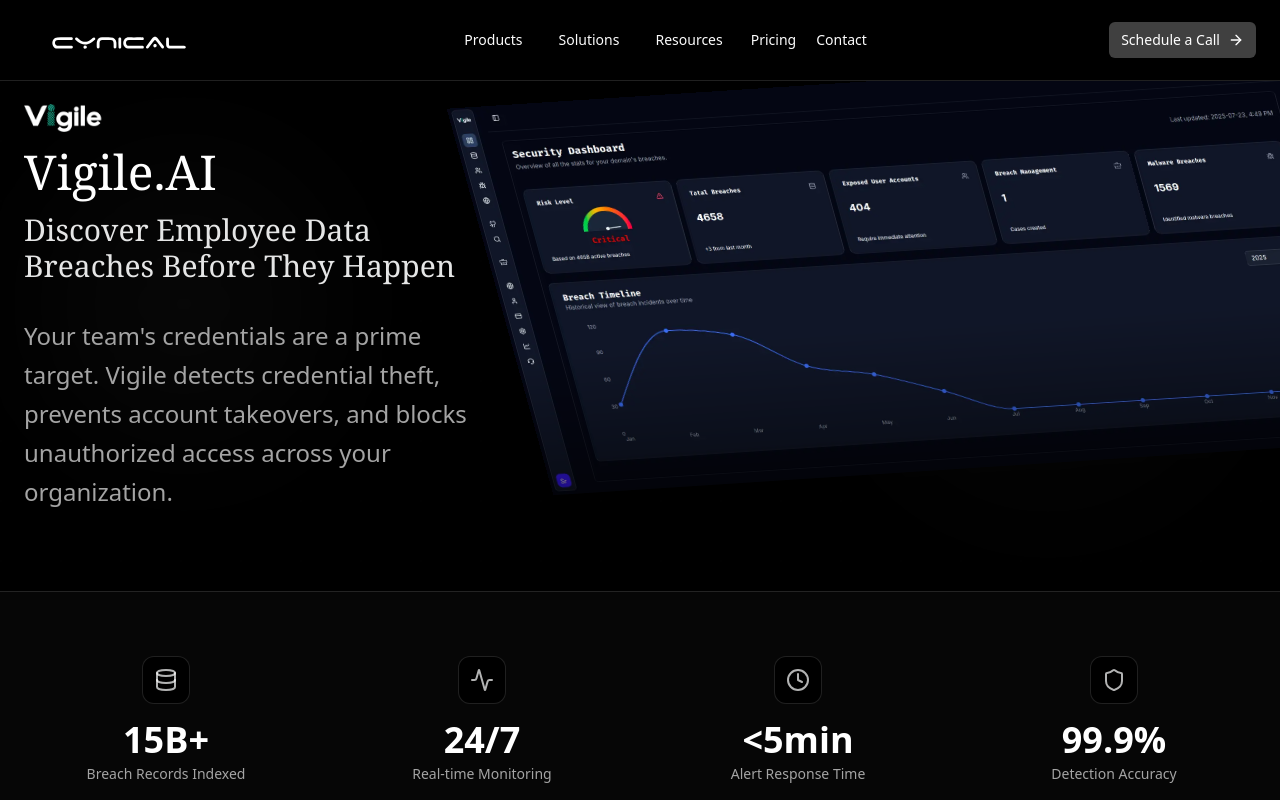
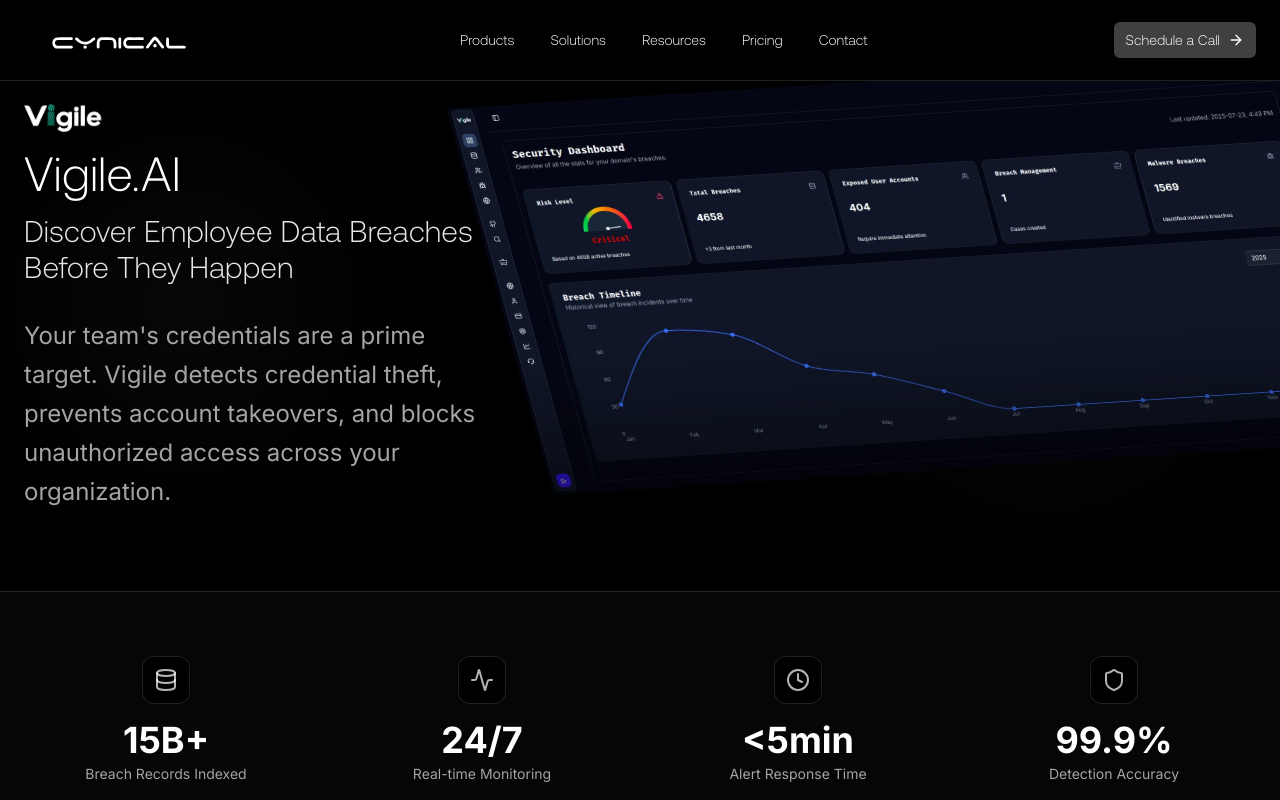
Before and after one commit to JivanKadel/cynicalsite, a Next.js app: page /products/vigile in a window 1280 px wide. Shown: the top 800 px of the page. Built offline with nearby package versions, Linux system fonts and the light colour scheme.

Commit message:
feat(font): headers of aeonik font, paragraph with inter font

```diff
--- a/app/globals.css
+++ b/app/globals.css
@@ -118,6 +118,16 @@
     0 32px 64px -16px transparent;
 }
 
+h1,
+h2,
+h3 {
+  font-family: var(--font-aeonik);
+}
+
+p {
+  font-family: var(--font-inter);
+}
+
 @layer base {
   * {
     @apply border-border outline-ring/50;
--- a/app/layout.tsx
+++ b/app/layout.tsx
@@ -1,4 +1,5 @@
 import type { Metadata } from "next";
+import localFont from "next/font/local";
 import { Inter, Noto_Serif } from "next/font/google";
 import "./globals.css";
 import Navbar from "@/components/layout/NavBar";
@@ -16,6 +17,13 @@
   display: "swap",
 });
 
+const aeonik = localFont({
+  src: "./font/Aeonik-Light.ttf",
+  variable: "--font-aeonik",
+  display: "swap",
+  fallback: ["system-ui", "arial"],
+});
+
 export const metadata: Metadata = {
   title: "Cynical Technology - Revolutionizing and Empowering Cybersecurity",
   description: "Securing your digital space",
@@ -29,7 +37,7 @@
   return (
     <html
       lang="en"
-      className={`${noto.variable} ${inter.variable} antialiased`}
+      className={`${noto.variable} ${inter.variable} antialiased ${aeonik.className}`}
     >
       <body>
         <Navbar />
--- a/components/home/HeroSection.tsx
+++ b/components/home/HeroSection.tsx
@@ -43,13 +43,15 @@
             47 critical vulnerabilities found this month
           </span>
         </div>
-        <h1 className="text-3xl sm:text-5xl md:text-[80px] font-noto">
-          Offensive Security
+        <h1 className="font-aeonik  leading-none md:leading-tight xl:leading-[80px] lg:text-6xl xl:text-7xl -tracking-[1%]">
+          {/* Offensive  */}
+          <span className="text-[#BBDEF2]">Offensive</span> Security
           <br />
           <span>Built by Attackers.</span>
+          {/* Breakthrough AI from Data to Deployment */}
         </h1>
 
-        <p className="text-lg sm:text-xl font-extralight text-muted-foreground max-w-2xl mx-auto">
+        <p className="my-6 font-sans text-base text-white/80 sm:px-0 font-normal lg:my-[22px] lg:text-lg md:max-w-[780px] mx-auto text-balance text-center">
           We found them. Our team of former red teamer, exploit developers, and
           threat researchers test your systems the way real attackers do. No
           checklists. No compliance theater.
--- a/components/layout/NavBar.tsx
+++ b/components/layout/NavBar.tsx
@@ -132,7 +132,6 @@
     <nav className="fixed top-0 left-0 right-0 z-50 bg-background/80 backdrop-blur-xl border-b border-border/50">
       <div className="container mx-auto px-6">
         <div className="flex items-center justify-between h-16 lg:h-20">
-          {/* Logo */}
           <Link href="/" className="flex items-center gap-2">
             <Image
               src={"/logo.svg"}
@@ -144,18 +143,14 @@
 
           {/* Desktop Navigation */}
           <div className="hidden lg:block">
-            <NavigationMenu className="opacity-99">
+            <NavigationMenu className="opacity-99 border-none outline-none shadow-none">
               <NavigationMenuList>
                 <NavigationMenuItem>
                   <NavigationMenuTrigger>Products</NavigationMenuTrigger>
-                  <NavigationMenuContent className="border-8 border-background">
-                    <div className="grid sm:grid-cols-2 w-100 sm:w-150 gap-3 p-4">
+                  <NavigationMenuContent className="backdrop-blur-3xl! bg-[#0a0909]! opacity-97">
+                    <div className="grid sm:grid-cols-2 w-100 sm:w-150 gap-3 p-1">
                       {products.map((item) => (
-                        <NavItemCard
-                          key={item.label}
-                          {...item}
-                          className="hover:bg-background border border-border/50"
-                        />
+                        <NavItemCard key={item.label} {...item} />
                       ))}
                     </div>
                   </NavigationMenuContent>
@@ -163,14 +158,10 @@
 
                 <NavigationMenuItem>
                   <NavigationMenuTrigger>Solutions</NavigationMenuTrigger>
-                  <NavigationMenuContent className="border-8 border-background blur-xsm">
+                  <NavigationMenuContent className="backdrop-blur-3xl! bg-[#0a0909]! opacity-97">
                     <div className="grid sm:grid-cols-2 w-100 sm:w-150 gap-3 p-4">
                       {solutions.map((item) => (
-                        <NavItemCard
-                          key={item.label}
-                          {...item}
-                          className="hover:bg-background border border-border/50"
-                        />
+                        <NavItemCard key={item.label} {...item} />
                       ))}
                     </div>
                   </NavigationMenuContent>
@@ -179,14 +170,10 @@
                 {/* Resources */}
                 <NavigationMenuItem>
                   <NavigationMenuTrigger>Resources</NavigationMenuTrigger>
-                  <NavigationMenuContent className="border-8 border-background blur-xsm">
+                  <NavigationMenuContent className="backdrop-blur-3xl! bg-[#0a0909]! opacity-97">
                     <div className="grid sm:grid-cols-2 w-100 sm:w-150 gap-3 p-4">
                       {resources.map((item) => (
-                        <NavItemCard
-                          key={item.label}
-                          {...item}
-                          className="hover:bg-background border border-border/50"
-                        />
+                        <NavItemCard key={item.label} {...item} />
                       ))}
                     </div>
                   </NavigationMenuContent>
@@ -194,16 +181,21 @@
 
                 {/* Pricing */}
                 <NavigationMenuItem>
-                  <Link href="/pricing" className="bg-transparent">
-                    <NavigationMenuLink>Pricing</NavigationMenuLink>
-                  </Link>
+                  <NavigationMenuLink
+                    href="/pricing"
+                    className="bg-transparent px-4"
+                  >
+                    Pricing
+                  </NavigationMenuLink>
                 </NavigationMenuItem>
-
                 {/* Contact */}
                 <NavigationMenuItem>
-                  <Link href="/contact">
-                    <NavigationMenuLink>Contact</NavigationMenuLink>
-                  </Link>
+                  <NavigationMenuLink
+                    href="/contact"
+                    className="bg-transparent px-4"
+                  >
+                    Contact
+                  </NavigationMenuLink>
                 </NavigationMenuItem>
               </NavigationMenuList>
             </NavigationMenu>
@@ -283,17 +275,16 @@
   return (
     <Link
       href={href}
-      className={cn(
-        "flex items-start gap-3 p-3 rounded-lg hover:bg-secondary/50 transition-colors group",
-        className
-      )}
+      className={cn("flex items-start gap-3 p-3 group", className)}
     >
-      <div className="w-10 h-10 rounded-lg bg-secondary flex items-center justify-center shrink-0 group-hover:bg-foreground/10 transition-colors">
-        <Icon className="w-5 h-5 text-foreground/70" />
+      <div className="w-10 h-10 flex items-center justify-center self-center shrink-0">
+        <Icon className="w-6 h-6 text-foreground/70" />
       </div>
       <div>
-        <p className="font-medium text-sm">{label}</p>
-        <p className="text-xs text-muted-foreground">{description}</p>
+        <p className="font-medium text-foreground/70 group-hover:text-foreground/90">
+          {label}
+        </p>
+        <p className="text-muted-foreground text-sm">{description}</p>
       </div>
     </Link>
   );
--- a/components/ui/navigation-menu.tsx
+++ b/components/ui/navigation-menu.tsx
@@ -58,7 +58,7 @@
 }
 
 const navigationMenuTriggerStyle = cva(
-  "group inline-flex h-9 w-max items-center justify-center rounded-md bg-background px-4 py-2 text-sm font-medium hover:bg-accent hover:text-accent-foreground focus:bg-accent focus:text-accent-foreground disabled:pointer-events-none disabled:opacity-50 data-[state=open]:hover:bg-accent data-[state=open]:text-accent-foreground data-[state=open]:focus:bg-accent data-[state=open]:bg-accent/50 focus-visible:ring-ring/50 outline-none transition-[color,box-shadow] focus-visible:ring-[3px] focus-visible:outline-1"
+  "cursor-pointer group inline-flex h-9 w-max items-center justify-center rounded-md bg-background px-4 py-2 text-sm font-medium disabled:pointer-events-none disabled:opacity-50 outline-none"
 );
 
 function NavigationMenuTrigger({
@@ -77,10 +77,6 @@
       {...props}
     >
       {children}{" "}
-      {/* <ChevronDownIcon
-        className="relative top-[1px] ml-1 size-3 transition duration-300 group-data-[state=open]:rotate-180"
-        aria-hidden="true"
-      /> */}
     </NavigationMenuPrimitive.Trigger>
   );
 }
@@ -107,16 +103,11 @@
   ...props
 }: React.ComponentProps<typeof NavigationMenuPrimitive.Viewport>) {
   return (
-    <div
-      className={cn(
-        // "absolute top-full left-0 isolate z-50 flex justify-center"
-        "absolute top-full isolate z-50 flex justify-center"
-      )}
-    >
+    <div className={cn("absolute top-full isolate z-50 flex justify-center")}>
       <NavigationMenuPrimitive.Viewport
         data-slot="navigation-menu-viewport"
         className={cn(
-          "origin-top-center bg-popover text-popover-foreground data-[state=open]:animate-in data-[state=closed]:animate-out data-[state=closed]:zoom-out-95 data-[state=open]:zoom-in-90 relative mt-1.5 h-[var(--radix-navigation-menu-viewport-height)] w-full overflow-hidden rounded-md border shadow md:w-[var(--radix-navigation-menu-viewport-width)]",
+          "origin-top-center bg-white/1 text-popover-foreground data-[state=open]:animate-in data-[state=closed]:animate-out data-[state=closed]:zoom-out-95 data-[state=open]:zoom-in-90 relative mt-1.5 h-[var(--radix-navigation-menu-viewport-height)] w-full opacity-99 overflow-hidden rounded-md shadow md:w-[var(--radix-navigation-menu-viewport-width)]",
           className
         )}
         {...props}
@@ -133,7 +124,7 @@
     <NavigationMenuPrimitive.Link
       data-slot="navigation-menu-link"
       className={cn(
-        "data-[active=true]:focus:bg-accent data-[active=true]:hover:bg-accent data-[active=true]:bg-accent/50 data-[active=true]:text-accent-foreground hover:bg-accent hover:text-accent-foreground focus:bg-accent focus:text-accent-foreground focus-visible:ring-ring/50 [&_svg:not([class*='text-'])]:text-muted-foreground flex flex-col gap-1 rounded-sm p-2 text-sm transition-all outline-none focus-visible:ring-[3px] focus-visible:outline-1 [&_svg:not([class*='size-'])]:size-4",
+        " [&_svg:not([class*='text-'])]:text-muted-foreground flex flex-col gap-1 rounded-sm p-2 text-sm transition-all outline-none [&_svg:not([class*='size-'])]:size-4",
         className
       )}
       {...props}
```
Also changed, not shown: app/font/Aeonik-Bold.ttf (added), app/font/Aeonik-Light.ttf (added).
